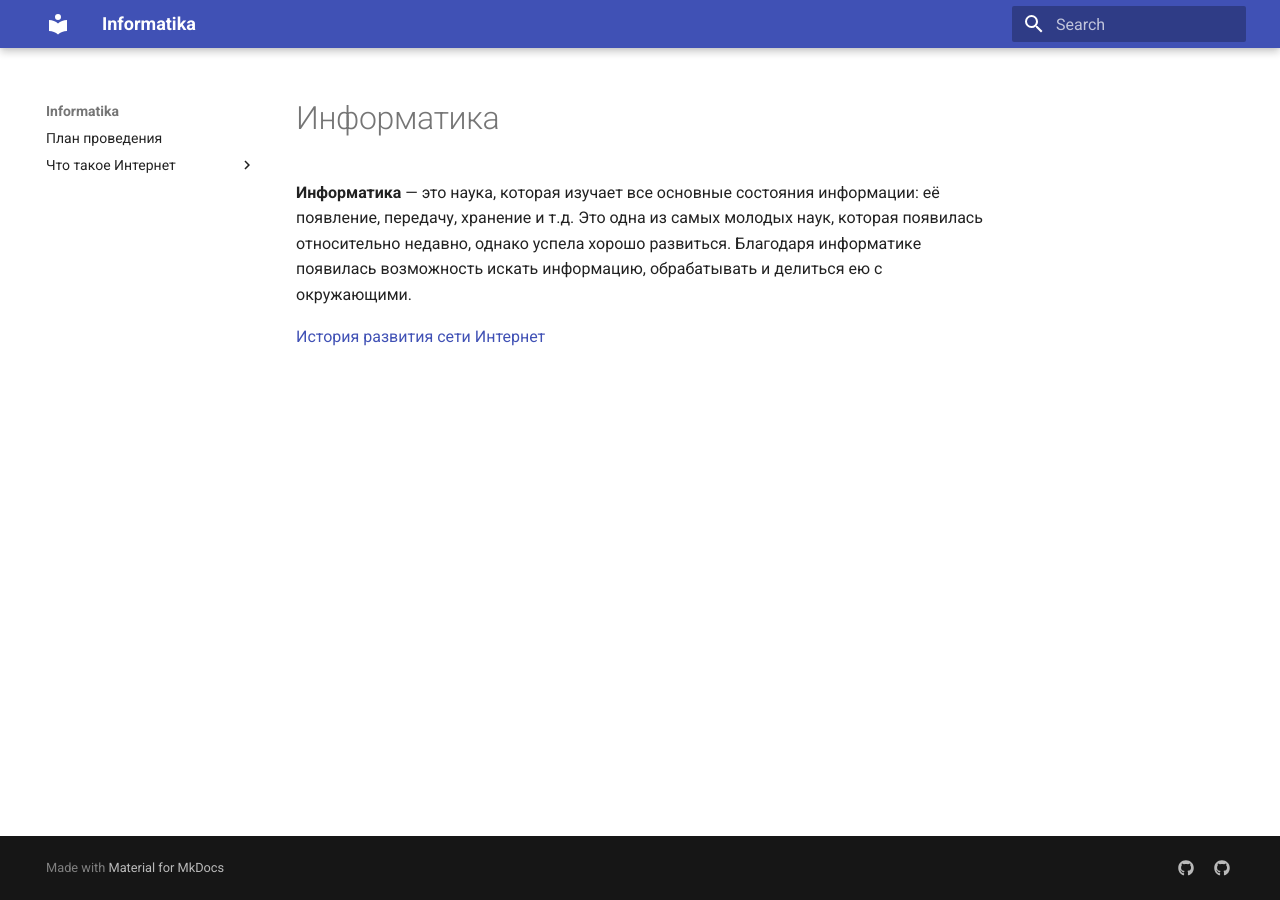
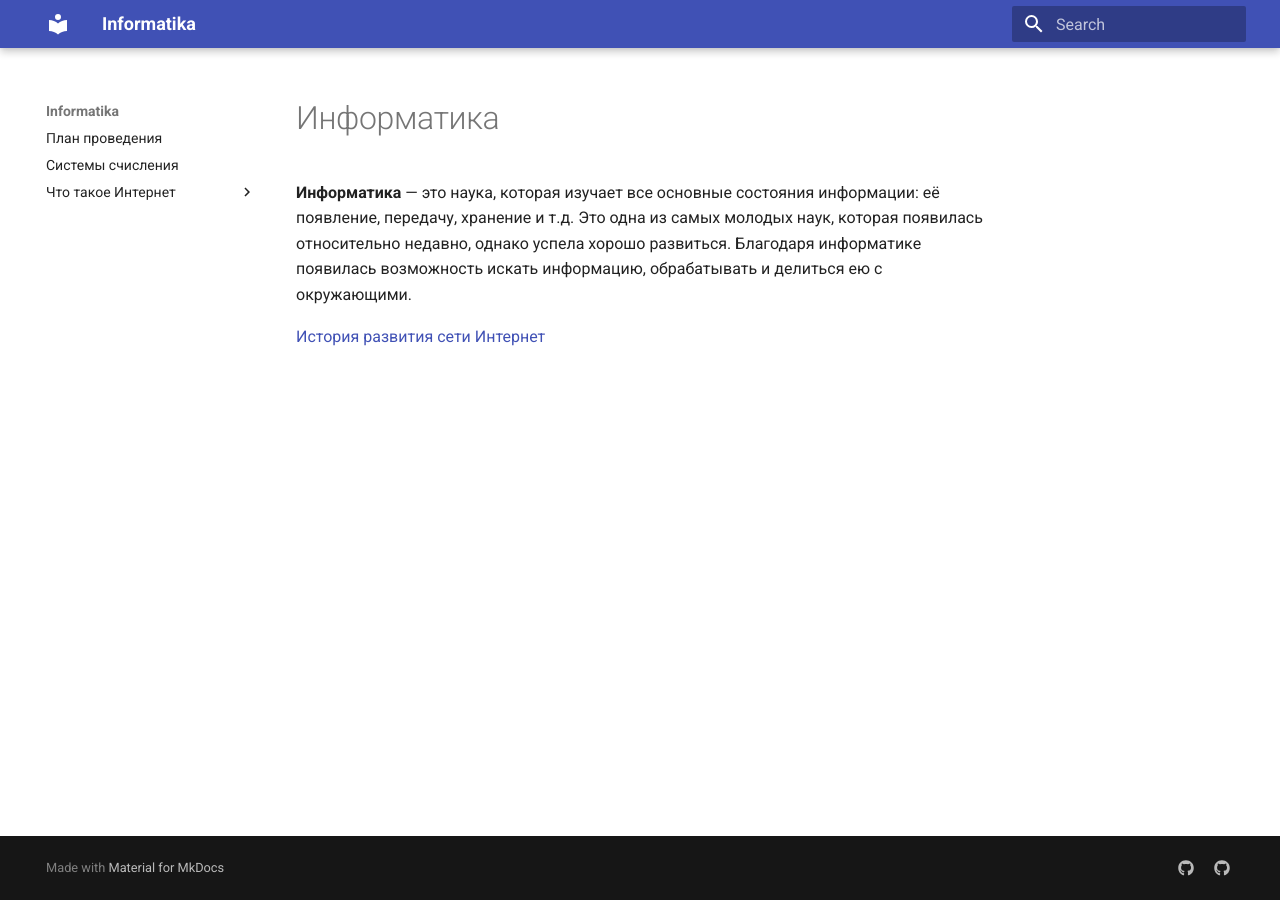
Before and after one commit to chabErch/Informatika, an MkDocs documentation site: the page built from docs/index.md, in a window 1280 px wide. Built offline with MkDocs 1.6.1 and Material for MkDocs 9.7.7, drawn with Linux system fonts in a browser that asks for light colours.

Commit message:
add article Сиситемы счисления to TOC

```diff
--- a/mkdocs.yml
+++ b/mkdocs.yml
@@ -5,6 +5,7 @@ theme:
 
 nav:
   - План проведения: 'План.md'
+  - Системы счисления: 'Системы счисления.md'
   - 'Что такое Интернет':
     - История сети Интернет: 'История Интернета.md'
     - Построение сети: 'Построение сети.md'
```
